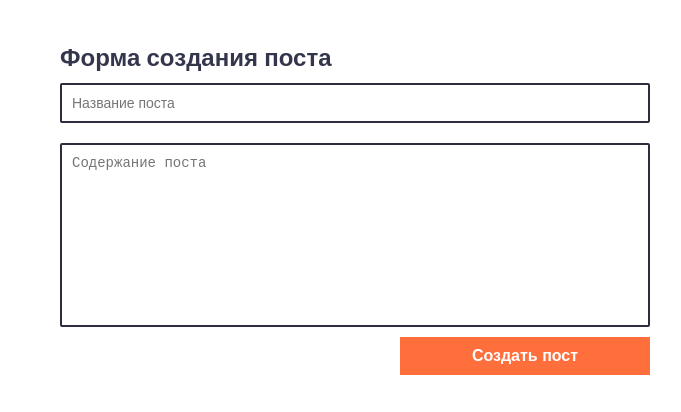
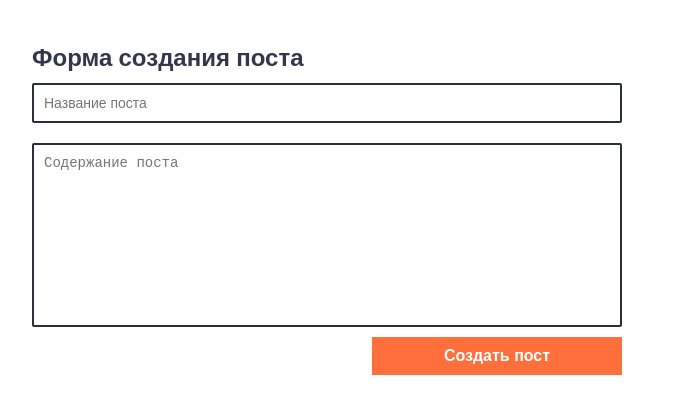
Before and after one commit to DenyDeny/simple-blog, a React app: page / in a window 1280 px wide. Shown: the whole page, without its empty margins (108-789 px from the left). Built offline with nearby package versions, Linux system fonts and the light colour scheme.

Commit message:
Update Form.css
Заменил width 80% на max-width 1080px

```diff
--- a/src/styles/Form.css
+++ b/src/styles/Form.css
@@ -2,7 +2,7 @@
     display: -webkit-box;
     display: -ms-flexbox;
     display: flex;
-    width: 80%;
+    max-width: 1080px;
     margin-left: auto;
     margin-right: auto;
 }
```
